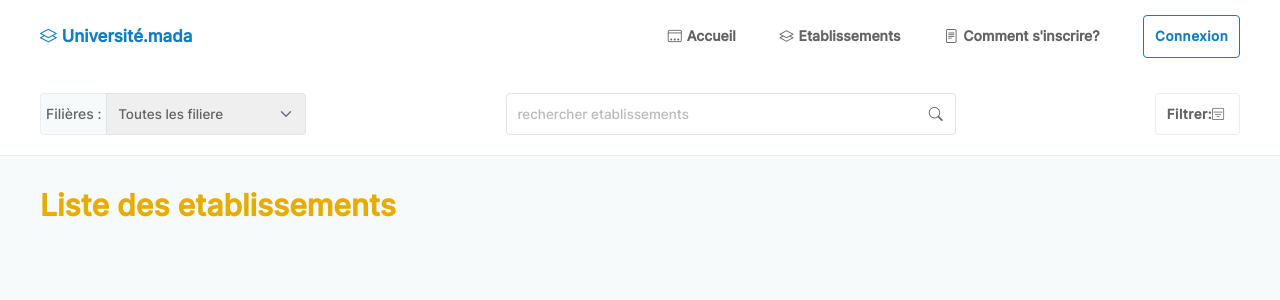
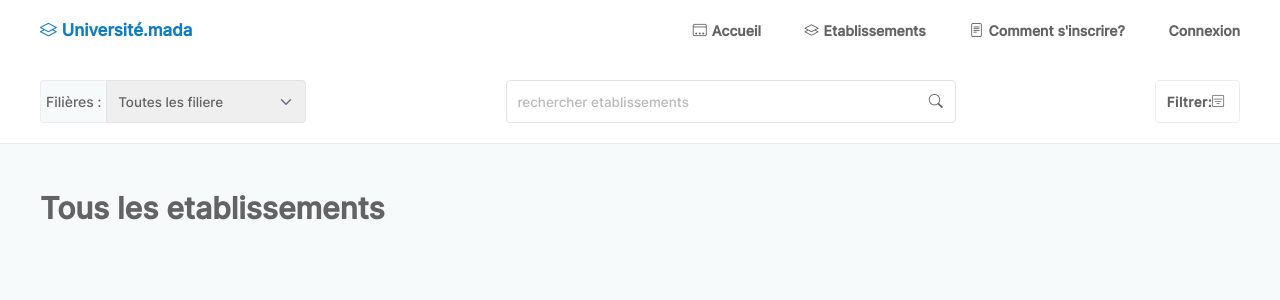
Before and after one commit to manda07tsou/universite, a Symfony app: template templates/etablishment/index.html.twig in a window 1280 px wide. Shown: the top 300 px of the page. Run offline with Twig, Linux system fonts and the light colour scheme; the template is opened without the code that fills it, so the values that code supplies are empty; style sheets or scripts are compiled from the project's sources; some libraries are stand-ins or nearby versions.

Commit message:
redising header & etablishment__listing-header

```diff
--- a/assets/styles/elements/_btn.scss
+++ b/assets/styles/elements/_btn.scss
@@ -40,10 +40,6 @@
     border: 1px solid var(--border);
 }
 
-.btn{
-    border: 1px solid var(--border);
-}
-
 .btn-primary{
     @extend %bg-primary;
     @extend %btn;
--- a/assets/styles/pages/_etablishment.scss
+++ b/assets/styles/pages/_etablishment.scss
@@ -17,6 +17,7 @@
     grid-template-columns: 1fr;
     grid-template-rows: 1fr;
     row-gap: space(3);
+    padding: space(6) 0px;
 
     @include up(720px){
         grid-template-columns: 1fr 1fr;
@@ -27,6 +28,10 @@
             grid-column-end: 2;
             grid-row-start: 1;
         }
+    }
+
+    @include up(900px){
+        padding: space(8) 0px;
     }
 }
 
--- a/templates/base.html.twig
+++ b/templates/base.html.twig
@@ -23,7 +23,7 @@
                 <a href="{{ path('app_home')}}" class="header__nav-item {%if page == 'home' %} active {%endif%}"><i class="bi bi-window-dock icon"></i>Accueil</a>
                 <a href="{{ path('etablishment_home')}}" class="header__nav-item {%if page == 'etablishment' %} active {%endif%}"><i class="bi bi-layers icon"></i>Etablissements</a></li>
                 <a href="#" class="header__nav-item {%if page == 'inscription' %} active {%endif%}"><i class="bi bi-file-text icon"></i>Comment s'inscrire?</a></li>
-                <span class="header__nav-item"><a href="#" class="btn-primary-outlined">Connexion</a></span>
+                <span class="header__nav-item"><a href="#" class="">Connexion</a></span>
             </nav>
             <burger-menu class="burger" parent= "#header"></burger-menu>
         </header>
--- a/templates/etablishment/_card.html.twig
+++ b/templates/etablishment/_card.html.twig
@@ -2,7 +2,7 @@
     <a href="{{ path('etablishment_show', {'name': etab.name, 'id':etab.id})}}" class="card-link" title="Cliquer pour plus d'information"></a>
 
     <div class="card-header etablishment__meta">
-        <img class="avatar" alt="logo" src=""/>
+        <img src="/images/logo_etablishment.jpg" class="avatar" alt="logo" src=""/>
         <div>
             <div class="etablishment-name">{{ etab.name }}</div>
             <div class="etablishment-name-def">Université Privée Hay</div>
--- a/templates/etablishment/index.html.twig
+++ b/templates/etablishment/index.html.twig
@@ -31,7 +31,7 @@
         </div>
     </div>
 
-    <div class="container mt-5">
+    <div class="container">
         <div class="etablissement__listing-header">
             {% if filters %}
                 <div class="filter-box">
@@ -47,13 +47,13 @@
                         </div>
                     </div>
                 </div>
-                <h2 class="text-secondary">Resultats : {{ etablishments.getTotalItemCount }}</h2>
+                <h2>Resultats : {{ etablishments.getTotalItemCount }}</h2>
             {% else %}
-                <h2 class="text-secondary">Liste des etablissements</h2>
+                <h2>Tous les etablissements</h2>
             {% endif %}
 
         </div>
-        <div class="grid__auto-fill mt-5" style="--min-column: 250px; --gap: 20px">
+        <div class="grid__auto-fill" style="--min-column: 250px; --gap: 20px">
             {% for etab in etablishments %}
                 {% include "etablishment/_card.html.twig" %}
             {% endfor %}
```
Also changed, not shown: 1 other file.
